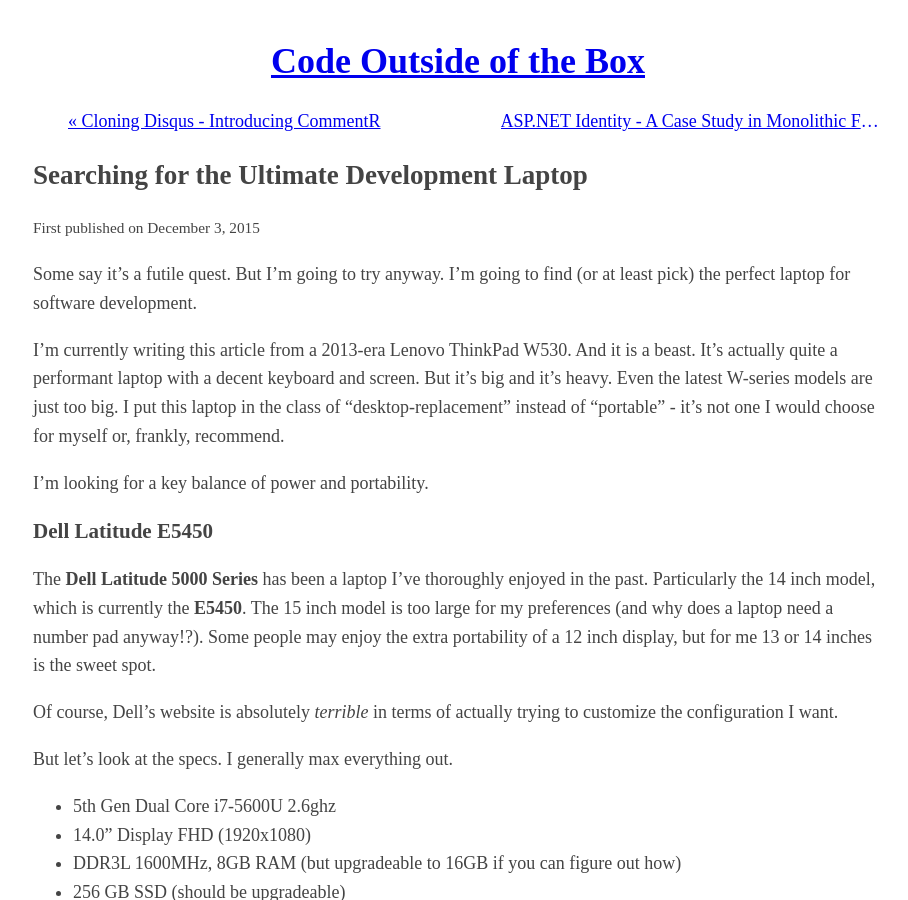
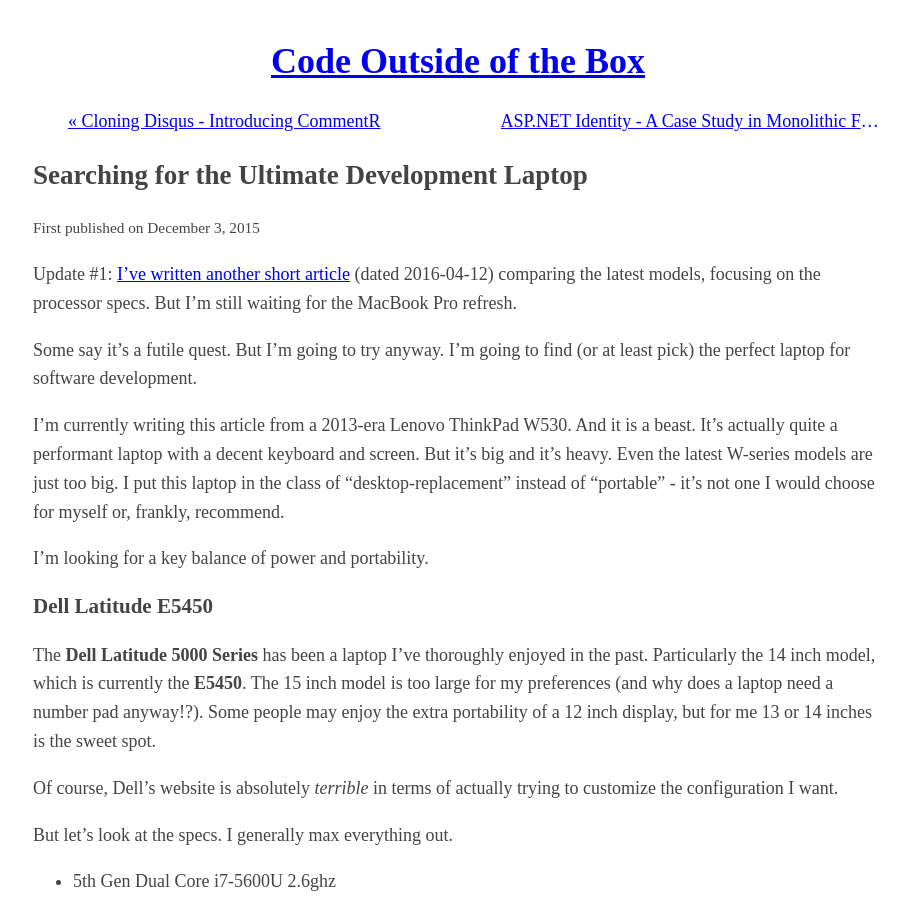
Before and after one commit to jdaigle/jdaigle.github.io, a Jekyll site: the page built from _posts/2015-12-03-search-for-ultimate-dev-laptop.md, in a window 1280 px wide and 900 px high. Shown: the whole window, without its empty margins (182-1090 px from the left). Built offline with Jekyll 4.4.1, drawn with Linux system fonts in a browser that asks for light colours.

Commit message:
update to reflect updates

```diff
--- a/_posts/2015-12-03-search-for-ultimate-dev-laptop.md
+++ b/_posts/2015-12-03-search-for-ultimate-dev-laptop.md
@@ -2,6 +2,8 @@
 title: Searching for the Ultimate Development Laptop
 layout: post
 ---
+
+Update #1: [I've written another short article]({% post_url 2016-04-12-all-about-the-pentiums %}) (dated 2016-04-12) comparing the latest models, focusing on the processor specs. But I'm still waiting for the MacBook Pro refresh.
 
 Some say it's a futile quest. But I'm going to try anyway. I'm going to find (or at least pick) the perfect laptop for software development.
 
```
